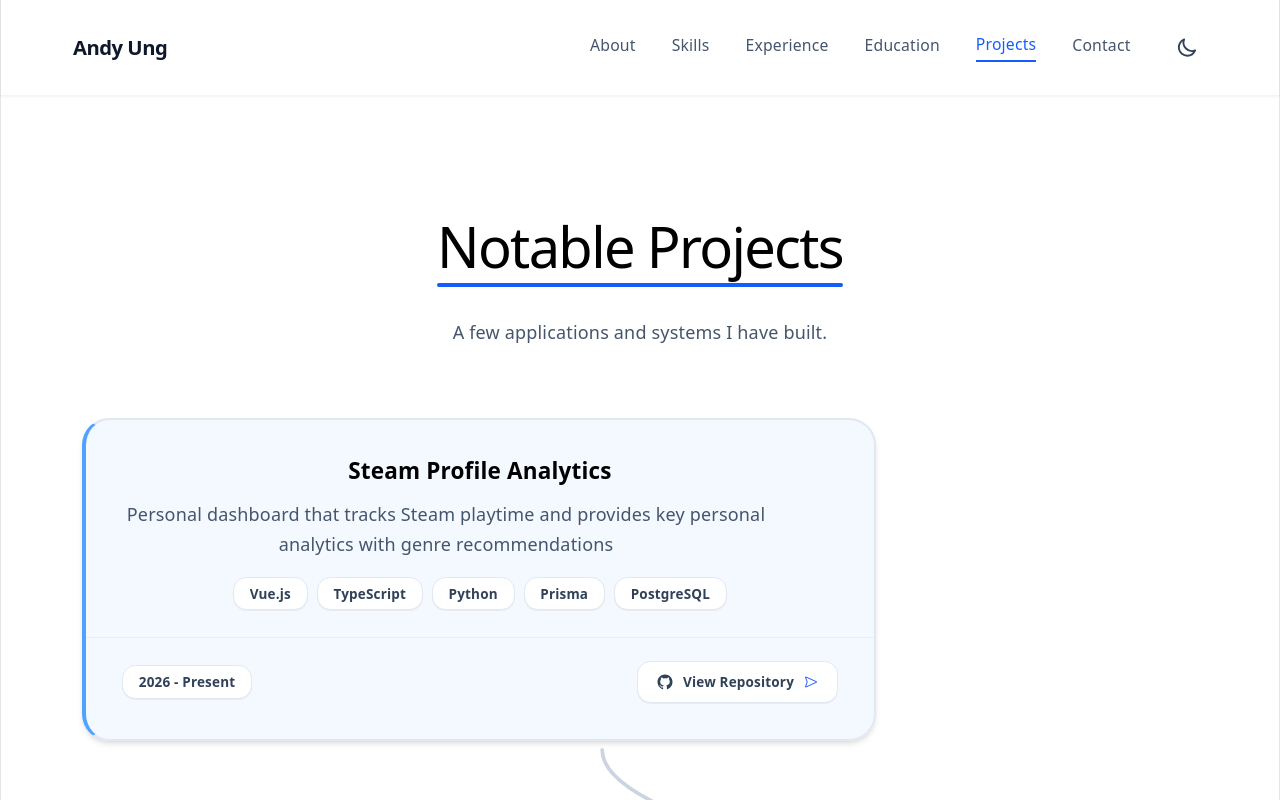
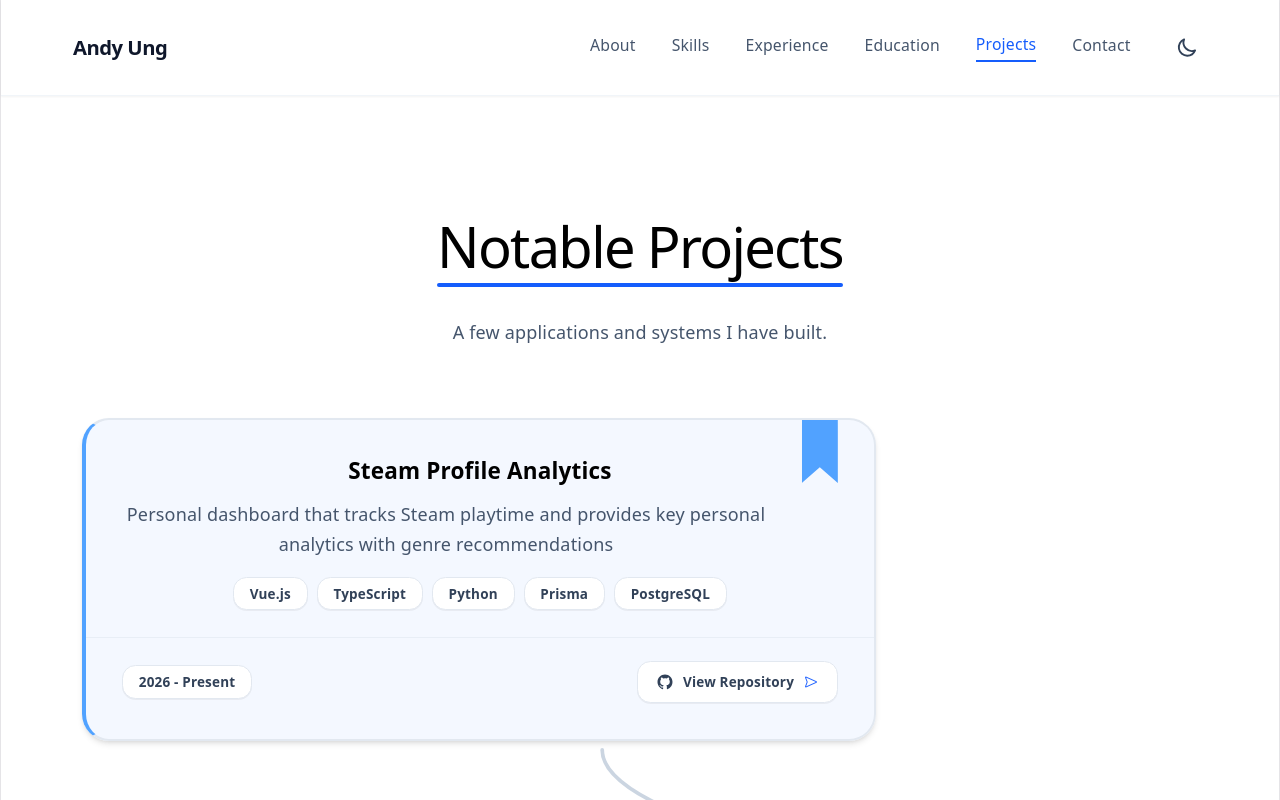
Before and after one commit to andyung17/MyWebsite, a React (Vite) app: page /projects in a window 1280 px wide. Shown: the top 800 px of the page. Built offline with nearby package versions, Linux system fonts and the light colour scheme.

Commit message:
redirect and project changes

```diff
--- a/src/components/Projects.tsx
+++ b/src/components/Projects.tsx
@@ -16,18 +16,20 @@
             bgAccent: 'bg-blue-50/70 dark:bg-blue-950/40',
             hoverColor: 'hover:border-blue-400 dark:hover:border-blue-500 hover:bg-blue-100/70 dark:hover:bg-blue-900/40',
             buttonHover: 'hover:bg-blue-600 hover:border-blue-600',
+            ribbonColor: 'bg-blue-400 dark:bg-blue-500',
             align: 'left'
         },
         {
             title: 'Machine Learning Game Recommendation Engine',
             description: 'A Python-based recommendation engine utilizing Scikit-Learn to process game details, tags, price, and vector similarity matrices to find recommendations.',
             tags: ['Python', 'Scikit-Learn', 'Machine Learning'],
-            date: '2026 - Present',
+            date: '2026',
             github: 'https://github.com/andyung17/Genre-Recommendation-Model',
             color: 'border-l-emerald-400 dark:border-l-emerald-500',
             bgAccent: 'bg-emerald-50/70 dark:bg-emerald-950/40',
             hoverColor: 'hover:border-emerald-400 dark:hover:border-emerald-500 hover:bg-emerald-100/70 dark:hover:bg-emerald-900/40',
             buttonHover: 'hover:bg-emerald-600 hover:border-emerald-600',
+            ribbonColor: 'bg-emerald-400 dark:bg-emerald-500',
             align: 'right'
         },
         {
@@ -40,6 +42,7 @@
             bgAccent: 'bg-indigo-50/70 dark:bg-indigo-950/40',
             hoverColor: 'hover:border-indigo-400 dark:hover:border-indigo-500 hover:bg-indigo-100/70 dark:hover:bg-indigo-900/40',
             buttonHover: 'hover:bg-indigo-600 hover:border-indigo-600',
+            ribbonColor: 'bg-indigo-400 dark:bg-indigo-500',
             align: 'left'
         },
         {
@@ -52,6 +55,7 @@
             bgAccent: 'bg-rose-50/70 dark:bg-rose-950/40',
             hoverColor: 'hover:border-rose-400 dark:hover:border-rose-500 hover:bg-rose-100/70 dark:hover:bg-rose-900/40',
             buttonHover: 'hover:bg-rose-600 hover:border-rose-600',
+            ribbonColor: 'bg-rose-400 dark:bg-rose-500',
             align: 'right'
         }
     ];
@@ -119,8 +123,16 @@
                                     }`}
                             >
                                 <div
-                                    className={`w-full md:w-[70%] relative ${project.bgAccent} border-2 border-l-4 ${project.color} border-slate-200 dark:border-slate-800 ${project.hoverColor} rounded-3xl shadow-md hover:shadow-xl transition-all duration-300 overflow-hidden flex flex-col`}
+                                    className={`w-full md:w-[70%] relative ${project.bgAccent} border-2 border-l-4 ${project.color} border-slate-200 dark:border-slate-800 ${project.hoverColor} rounded-3xl shadow-md hover:shadow-xl transition-all duration-300 overflow-hidden flex flex-col group/card`}
                                 >
+                                    {/* Bookmark ribbon */}
+                                    <div
+                                        className={`absolute top-0 right-8 w-8 h-14 ${project.ribbonColor} z-20 shadow-md transition-transform duration-300 group-hover/card:-translate-y-0.5`}
+                                        style={{
+                                            clipPath: 'polygon(0 0, 100% 0, 100% 100%, 50% 75%, 0 100%)'
+                                        }}
+                                    />
+
                                     <div className="px-8 pt-8 pb-6 flex flex-col relative z-10">
                                         <h3 className="text-slate-900 dark:text-white font-bold text-xl leading-snug mb-3 text-center">
                                             {project.title}
```
Also changed, not shown: 1 other file (tests, documents, lock files or other folders).
